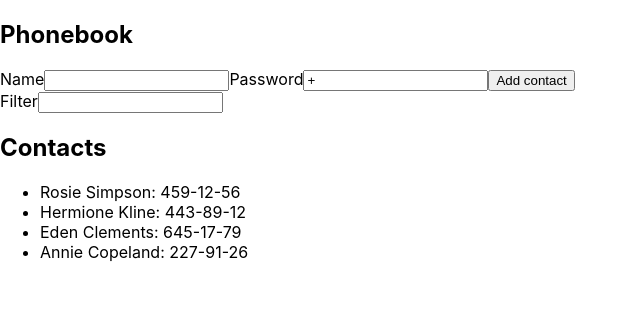
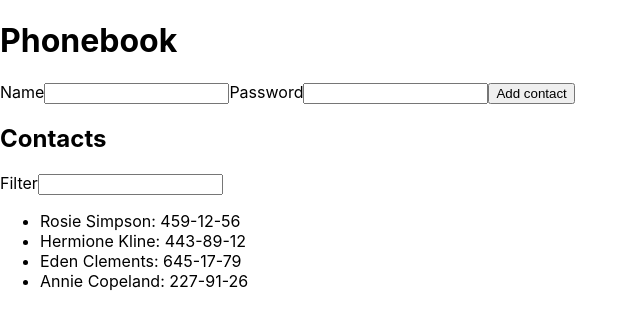
Before and after one commit to IvanRuskevych/goit-react-hw-02-phonebook, a React (Create React App) app: page / in a window 1280 px wide. Shown: the top 328 px of the page, without its empty margins (0-640 px from the left). Built offline with nearby package versions, Linux system fonts and the light colour scheme.

Commit message:
Update App.jsx

```diff
--- a/src/components/App.jsx
+++ b/src/components/App.jsx
@@ -1,18 +1,22 @@
 import { nanoid } from 'nanoid';
 import React, { Component } from 'react';
+// ---------------------
+import ContactsList from './ContactsList/ContactsList';
+import Filter from './Filter/Filter';
+import ContactForm from './ContactForm/ContactForm';
 
-class App extends Component {
-  state = {
+const INITIAL_VALUE = {
   contacts: [
     { id: 'id-1', name: 'Rosie Simpson', number: '459-12-56' },
     { id: 'id-2', name: 'Hermione Kline', number: '443-89-12' },
     { id: 'id-3', name: 'Eden Clements', number: '645-17-79' },
     { id: 'id-4', name: 'Annie Copeland', number: '227-91-26' },
   ],
-    name: '',
-    number: '+',
   filter: '',
 };
+
+class App extends Component {
+  state = INITIAL_VALUE;
 
   handleChange = name => e => {
     this.setState(() => ({ [name]: e.target.value }));
@@ -30,12 +34,6 @@ class App extends Component {
     }));
   };
 
-  handleSubmit = e => {
-    e.preventDefault();
-
-    this.addContact(this.state);
-  };
-
   handleFilterContacts = () => {
     const { filter, contacts } = this.state;
     const normilizedFilter = filter.toLowerCase().trim();
@@ -49,58 +47,15 @@ class App extends Component {
     const filteredContacts = this.handleFilterContacts();
     return (
       <>
-        <h2>Phonebook</h2>
-        <form autoComplete="off" onSubmit={this.handleSubmit}>
-          <label>
-            Name
-            <input
-              name="name"
-              type="text"
-              value={this.state.name}
-              onChange={this.handleChange('name')}
-              // pattern="^[a-zA-Zа-яА-Я]+(([' -][a-zA-Zа-яА-Я ])?[a-zA-Zа-яА-Я]*)*$"
-              // title="Name may contain only letters, apostrophe, dash and spaces. For example Adrian, Jacob Mercer, Charles de Batz de Castelmore d'Artagnan"
-              // required
-            />
-          </label>
-          <label>
-            Password
-            <input
-              type="tel"
-              name="number"
-              value={this.state.number}
-              onChange={this.handleChange('number')}
-              // pattern="\+?\d{1,4}?[-.\s]?\(?\d{1,3}?\)?[-.\s]?\d{1,4}[-.\s]?\d{1,4}[-.\s]?\d{1,9}"
-              // title="Phone number must be digits and can contain spaces, dashes, parentheses and can start with +"
-              // required
-            />
-          </label>
-          <button type="submit">Add contact</button>
-          <br />
-          <label>
-            Filter
-            <input
-              type="text"
-              name="filter"
-              value={this.state.filter}
-              onChange={this.handleChange('filter')}
-            />
-          </label>
-        </form>
+        <h1>Phonebook</h1>
+        <ContactForm addContact={this.addContact} />
 
         <h2>Contacts</h2>
-        <ul>
-          {filteredContacts.map(contact => {
-            return (
-              <li key={nanoid(5)}>{`${contact.name}: ${contact.number}`}</li>
-            );
-          })}
-        </ul>
+        <Filter value={this.state.filter} onChange={this.handleChange} />
+        <ContactsList list={filteredContacts} />
       </>
     );
   }
-
-  // ----------------------
 }
 
 export default App;
```
Lines whose indentation alone changed are shown as unchanged.
